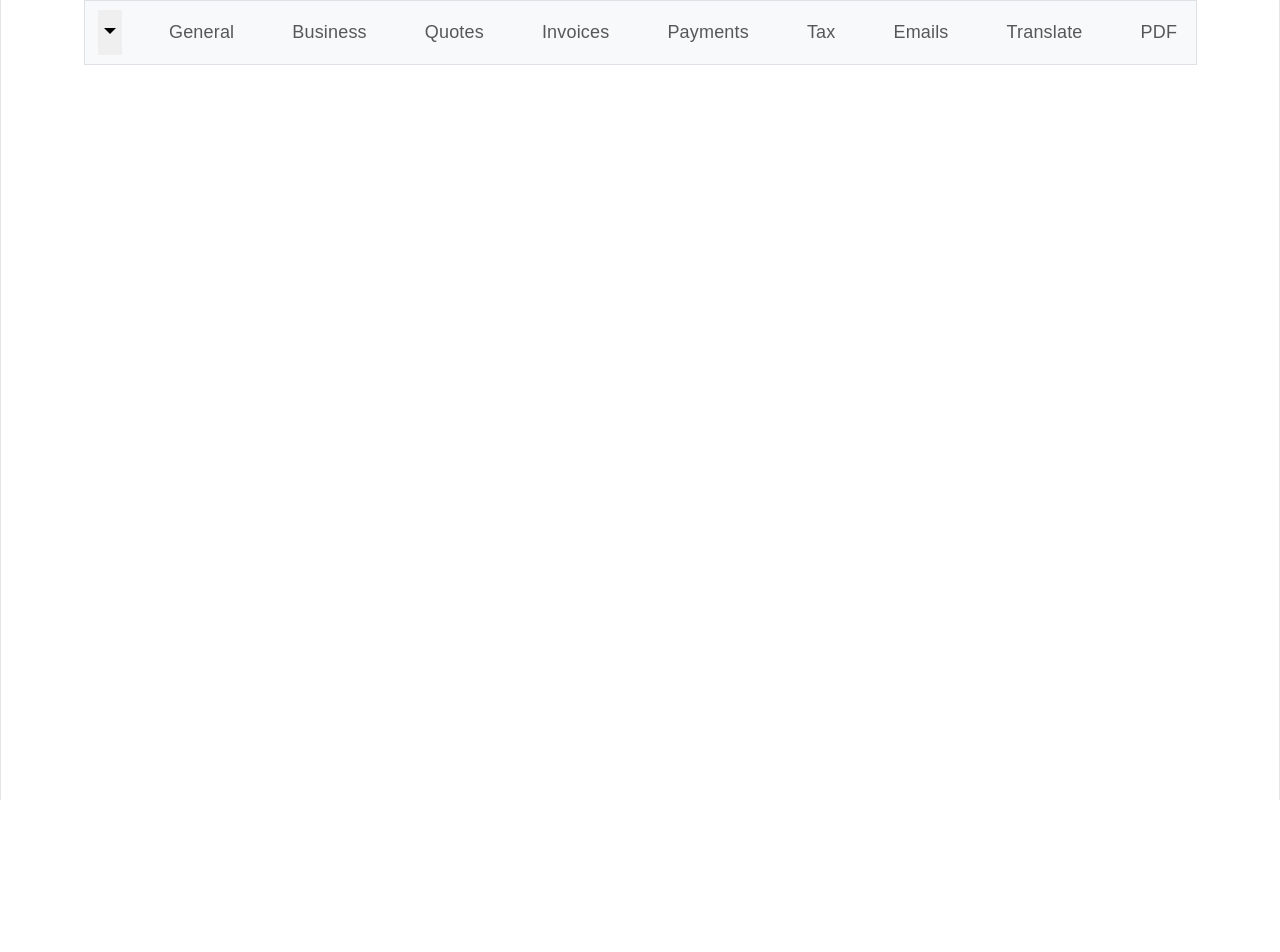
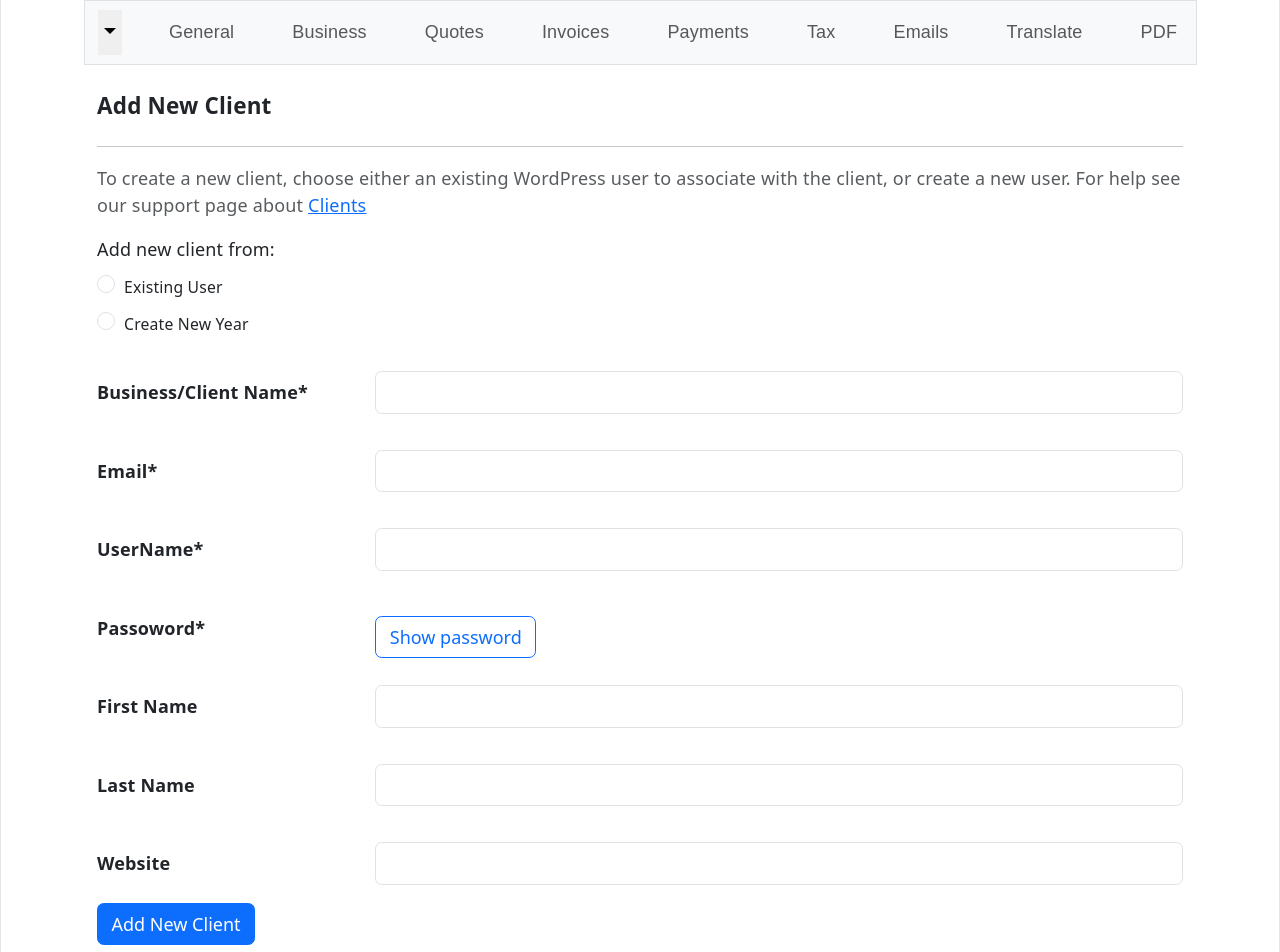
Before and after one commit to thiyari/UltraKey, a React (Vite) app in the folder FrontEnd/: page /client in a window 1280 px wide. Shown: the top 952 px of the page. Before the commit the page ends 800 px from the top, so only its background shows below. Built offline with nearby package versions, Linux system fonts and the light colour scheme.

Commit message:
update pages

```diff
--- a/FrontEnd/src/App.jsx
+++ b/FrontEnd/src/App.jsx
@@ -13,7 +13,7 @@ import PDF from './Components/PDF';
 import Translate from './Components/Translate';
 import Template1 from './Components/Templates/Template1';
 import Template2 from './Components/Templates/Template2';
-
+import Client from './Components/Client';
 
 function App() {
 
@@ -33,6 +33,7 @@ function App() {
             <Route path="/translate" element = {<Translate/>} />
             <Route path="/template1" element = {<Template1/>} />
             <Route path="/template2" element = {<Template2/>} />
+            <Route path="/client" element = {<Client/>} />
           </Routes>
         <Footer/>
       </Router>
--- a/FrontEnd/src/Components/Business.jsx
+++ b/FrontEnd/src/Components/Business.jsx
@@ -238,7 +238,7 @@ function Business() {
                   <button type="submit" className="btn btn-primary">Save</button>
                 </div>
                 <div className="col-sm-4"></div>
-                <div className="col-sm-3"></div>
+                <div className="col-sm-5"></div>
               </div>
             </form>
 
--- /dev/null
+++ b/FrontEnd/src/Components/Client.jsx
@@ -0,0 +1,133 @@
+import React, {useState} from 'react'
+import RadioButtons from './Common/RadioButtons';
+
+const options = ['Existing User', 'Create New Year'];
+const Client = () => {
+    const [type, setType] = useState('');
+  return (
+    <div className="container">
+            <div className="row">
+                <h5 className="mt-4" align="left"><b>Add New Client</b></h5>
+            </div>
+
+            <hr></hr>
+            <div align="left">
+                <label className='form-label text-muted'>To create a new client, choose either an existing WordPress user to associate with the client, or create a new user. For help see our support page about <a href="#">Clients</a></label>
+            </div>
+
+
+            <form>
+              <div className="form-group row" align="left">
+                <label htmlFor="taxName" className="col-sm-3 col-form-label">Add new client from:</label>
+                <RadioButtons
+                    selectedOption={type}
+                    options={options}
+                    getSelectedItem={(selected)=>setType(selected)}
+                    name={'client'}/>
+              </div>
+
+
+              <div className="form-group row mt-4" align="left">
+                <label htmlFor="taxPercentage" className="col-sm-3 col-form-label"><b>Business/Client Name*</b></label>
+                <div className="col-sm-9">
+                    <input
+                        type="text"
+                        className="form-control mb-2"
+                        value=""
+                        onChange=""
+                        />
+                </div>
+              </div>
+
+              <div className="form-group row mt-4" align="left">
+                <label htmlFor="taxPercentage" className="col-sm-3 col-form-label"><b>Email*</b></label>
+                <div className="col-sm-9">
+                    <input
+                        type="text"
+                        className="form-control mb-2"
+                        value=""
+                        onChange=""
+                        />
+                </div>
+              </div>
+
+
+              <div className="form-group row mt-4" align="left">
+                <label htmlFor="taxPercentage" className="col-sm-3 col-form-label"><b>UserName*</b></label>
+                <div className="col-sm-9">
+                    <input
+                        type="text"
+                        className="form-control mb-2"
+                        value=""
+                        onChange=""
+                        />
+                </div>
+              </div>
+
+
+              <div className="form-group row mt-4" align="left">
+                <label htmlFor="taxPercentage" className="col-sm-3 col-form-label"><b>Passoword*</b></label>
+                <div className="col-sm-9">
+                    <button className="btn btn-outline-primary mt-2">Show password</button>
+                </div>
+              </div>
+
+
+              <div className="form-group row mt-4" align="left">
+                <label htmlFor="taxPercentage" className="col-sm-3 col-form-label"><b>First Name</b></label>
+                <div className="col-sm-9">
+                    <input
+                        type="text"
+                        className="form-control mb-2"
+                        value=""
+                        onChange=""
+                        />
+                </div>
+              </div>
+
+
+
+              <div className="form-group row mt-4" align="left">
+                <label htmlFor="taxPercentage" className="col-sm-3 col-form-label"><b>Last Name</b></label>
+                <div className="col-sm-9">
+                    <input
+                        type="text"
+                        className="form-control mb-2"
+                        value=""
+                        onChange=""
+                        />
+                </div>
+              </div>
+
+
+
+              <div className="form-group row mt-4" align="left">
+                <label htmlFor="taxPercentage" className="col-sm-3 col-form-label"><b>Website</b></label>
+                <div className="col-sm-9">
+                    <input
+                        type="text"
+                        className="form-control mb-2"
+                        value=""
+                        onChange=""
+                        />
+                </div>
+              </div>
+
+
+
+              <div className="form-group row mt-2" align="left">
+                <div className="col-sm-3">
+                  <button type="submit" className="btn btn-primary">Add New Client</button>
+                </div>
+                <div className="col-sm-4"></div>
+                <div className="col-sm-3"></div>
+              </div>
+
+
+            </form>
+
+    </div>
+  )
+}
+
+export default Client
--- a/FrontEnd/src/Components/Common/Header.jsx
+++ b/FrontEnd/src/Components/Common/Header.jsx
@@ -12,7 +12,7 @@ function Header() {
             <li className="nav-item dropdown list-unstyled">
               <a className="nav-link dropdown-toggle" href="#" role="button" data-bs-toggle="dropdown"></a>
               <ul className="dropdown-menu">
-                <li><a className="dropdown-item" href="#">Clients Panel</a></li>
+                <li><a className="dropdown-item" href="/client">Clients Panel</a></li>
                 <li><a className="dropdown-item" href="#">Quotes Panel</a></li>
                 <li><a className="dropdown-item" href="#">Invoices Panel</a></li>
               </ul>
--- a/FrontEnd/src/Components/General.jsx
+++ b/FrontEnd/src/Components/General.jsx
@@ -183,7 +183,7 @@ const handleLineItemsChange = (e) => {
                   <button type="submit" className="btn btn-primary">Save</button>
                 </div>
                 <div className="col-sm-4"></div>
-                <div className="col-sm-3"></div>
+                <div className="col-sm-5"></div>
               </div>
             </form>
 
--- a/FrontEnd/src/Components/Invoices.jsx
+++ b/FrontEnd/src/Components/Invoices.jsx
@@ -367,7 +367,7 @@ const Invoices = () => {
                   <button type="submit" className="btn btn-primary">Save</button>
                 </div>
                 <div className="col-sm-4"></div>
-                <div className="col-sm-3"></div>
+                <div className="col-sm-5"></div>
               </div>
 
 
--- a/FrontEnd/src/Components/Payments.jsx
+++ b/FrontEnd/src/Components/Payments.jsx
@@ -339,7 +339,7 @@ const Payments = () => {
                   <button type="submit" className="btn btn-primary">Save</button>
                 </div>
                 <div className="col-sm-4"></div>
-                <div className="col-sm-3"></div>
+                <div className="col-sm-5"></div>
               </div>
 
 
--- a/FrontEnd/src/Components/Tax.jsx
+++ b/FrontEnd/src/Components/Tax.jsx
@@ -162,7 +162,7 @@ const Tax = () => {
                   <button type="submit" className="btn btn-primary">Save</button>
                 </div>
                 <div className="col-sm-4"></div>
-                <div className="col-sm-3"></div>
+                <div className="col-sm-5"></div>
               </div>
 
 
--- a/FrontEnd/src/Components/Translate.jsx
+++ b/FrontEnd/src/Components/Translate.jsx
@@ -344,7 +344,7 @@ const Translate = () => {
                   <button type="submit" className="btn btn-primary">Save</button>
                 </div>
                 <div className="col-sm-4"></div>
-                <div className="col-sm-3"></div>
+                <div className="col-sm-5"></div>
               </div>
 
             </form>
```
